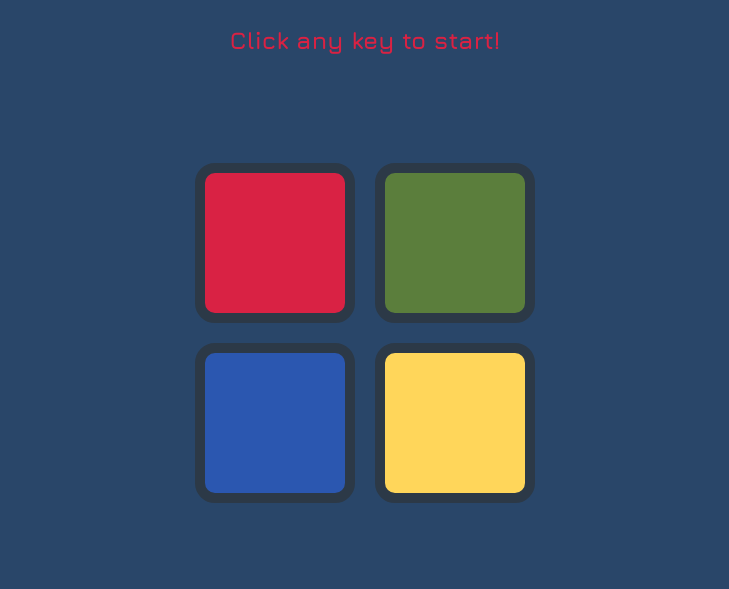
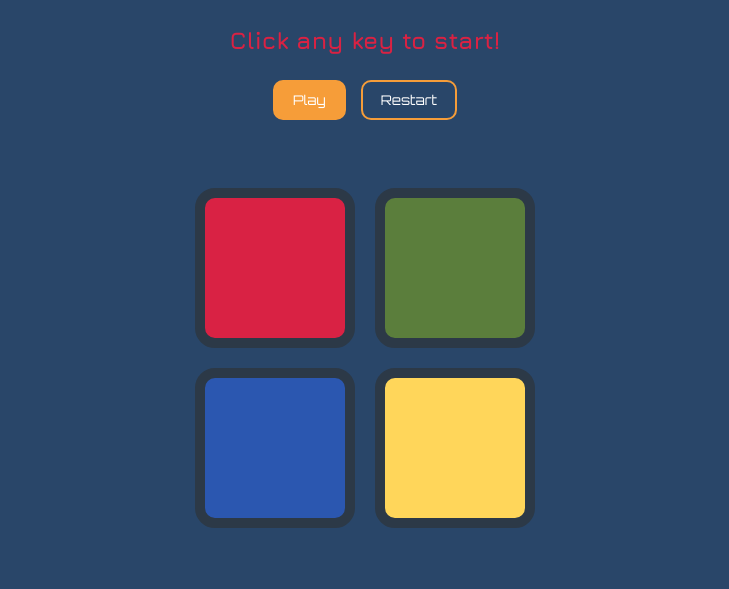
Before and after one commit to MehdiHossenFahim/simon-game, a plain HTML site: page index.html in a window 1280 px wide. Shown: the part 135-724 px from the top of the page, without its empty margins (275-1004 px from the left). Drawn offline with nearby package versions, Linux system fonts and the light colour scheme.

Commit message:
game controls added

```diff
--- a/index.html
+++ b/index.html
@@ -21,6 +21,10 @@
     <div class="title">
       <h1 id="level-title">Welcome to Simon Game.</h1>
       <h2>Click any key to start!</h2>
+    </div>
+    <div class="controls">
+      <button id="play-btn">Play</button>
+      <button id="restart-btn">Restart</button>
     </div>
 
     <div class="outer-container">
```
